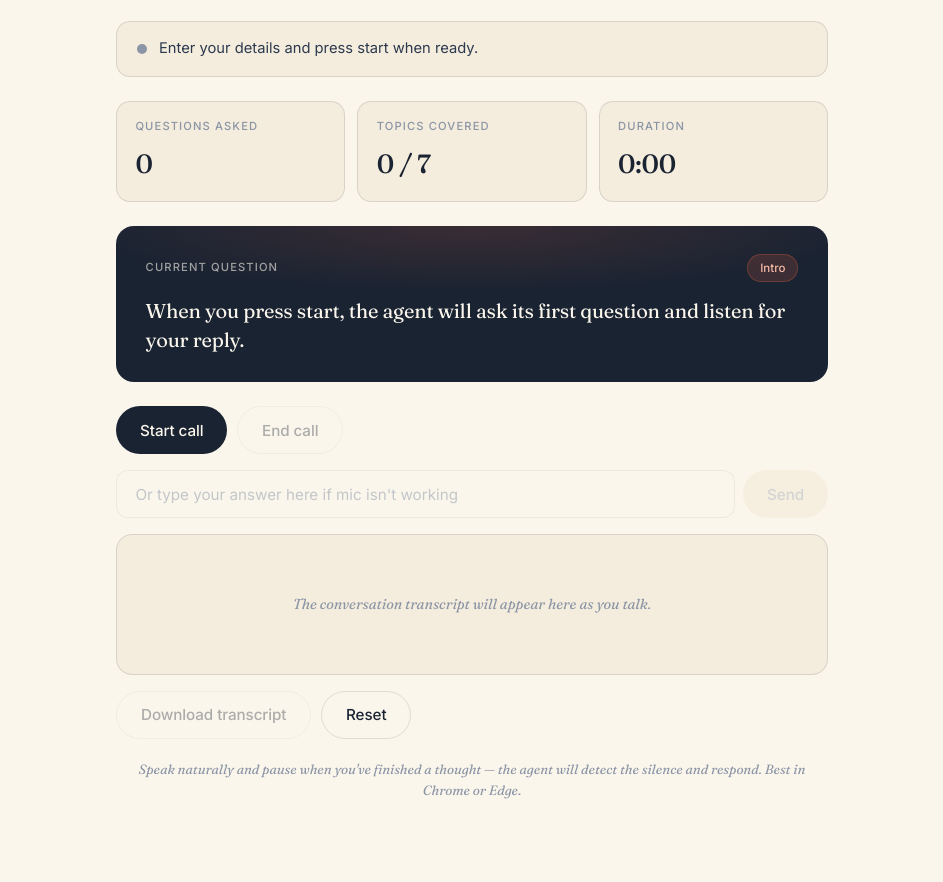
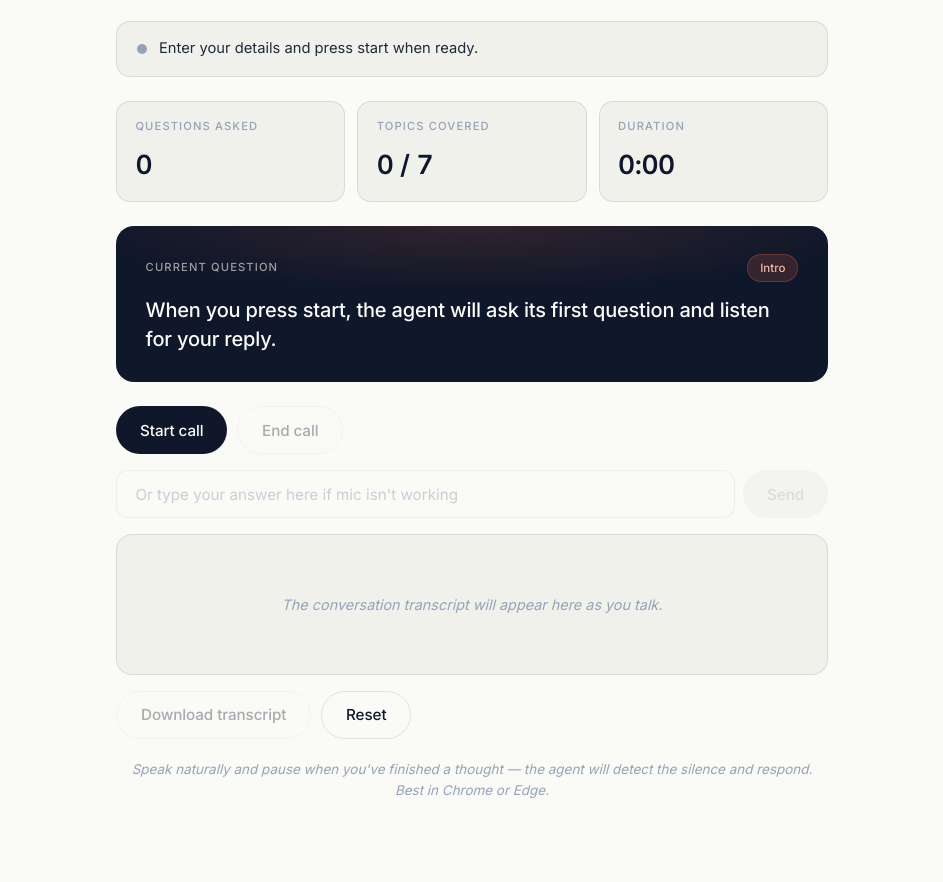
Before and after one commit to Jakes1988Doc/AI-discovery, a website: page call/index.html in a window 1280 px wide. Shown: the part 638-1520 px from the top of the page, without its empty margins (168-1111 px from the left). Drawn offline with Linux system fonts and the light colour scheme.

Commit message:
Update index.html

```diff
--- a/call/index.html
+++ b/call/index.html
@@ -4,25 +4,29 @@
 <meta charset="UTF-8" />
 <meta name="viewport" content="width=device-width, initial-scale=1.0" />
 <title>Your Discovery Call — AI Growth Catalyst</title>
+<link rel="icon" type="image/svg+xml" href="../favicon.svg" />
+<link rel="alternate icon" href="../favicon.svg" />
+<link rel="icon" type="image/svg+xml" href="/favicon.svg" />
+<link rel="apple-touch-icon" href="/favicon.svg" />
 <link rel="preconnect" href="https://fonts.googleapis.com">
 <link rel="preconnect" href="https://fonts.gstatic.com" crossorigin>
-<link href="https://fonts.googleapis.com/css2?family=Fraunces:ital,opsz,wght@0,9..144,400;0,9..144,500;1,9..144,400&family=Inter:wght@400;500;600&display=swap" rel="stylesheet">
+<link href="https://fonts.googleapis.com/css2?family=Inter:wght@400;500;600;700&display=swap" rel="stylesheet">
 <style>
   :root {
-    --cream: #fbf6ec;
-    --cream-2: #f4ecdc;
-    --cream-3: #ede2cb;
-    --ink: #1a2332;
-    --ink-soft: #2c3a4f;
-    --ink-dim: #5d6b80;
-    --ink-faint: #8b95a6;
+    --cream: #fafaf7;
+    --cream-2: #f1f1ec;
+    --cream-3: #e6e6df;
+    --ink: #0f172a;
+    --ink-soft: #1e293b;
+    --ink-dim: #475569;
+    --ink-faint: #94a3b8;
     --terracotta: #c85a3e;
     --terracotta-deep: #a3432b;
-    --terracotta-soft: #f0d4c8;
-    --sage: #6b8268;
+    --terracotta-soft: #fde7df;
+    --sage: #4f7d3f;
     --gold: #b8843a;
-    --line: rgba(26, 35, 50, 0.12);
-    --line-soft: rgba(26, 35, 50, 0.06);
+    --line: rgba(15, 23, 42, 0.10);
+    --line-soft: rgba(15, 23, 42, 0.05);
     --warn: #b8843a;
     --live: #c85a3e;
   }
@@ -45,10 +49,7 @@
       radial-gradient(ellipse 50% 50% at 90% 30%, rgba(107, 130, 104, 0.06), transparent 70%);
     pointer-events: none;
     z-index: 0;
-  }
-  .serif { font-family: 'Fraunces', Georgia, serif; font-style: italic; font-weight: 400; }
-
-  .top-bar {
+  }.top-bar {
     position: relative;
     z-index: 10;
     border-bottom: 1px solid var(--line);
@@ -91,10 +92,9 @@
   }
   header.page-header { margin-bottom: 2.5rem; text-align: center; }
   h1 {
-    font-family: 'Fraunces', Georgia, serif;
     margin: 0 0 1rem;
     font-size: clamp(2rem, 4.5vw, 3rem);
-    font-weight: 400;
+    font-weight: 700;
     letter-spacing: -0.025em;
     line-height: 1.05;
   }
@@ -154,9 +154,8 @@
   }
   .stat-val {
     margin: 0;
-    font-family: 'Fraunces', Georgia, serif;
     font-size: 1.65rem;
-    font-weight: 500;
+    font-weight: 600;
     letter-spacing: -0.015em;
     font-variant-numeric: tabular-nums;
     color: var(--ink);
@@ -201,11 +200,10 @@
   }
   .current-q-text {
     margin: 0;
-    font-family: 'Fraunces', Georgia, serif;
     font-size: 1.25rem;
     line-height: 1.45;
     letter-spacing: -0.01em;
-    font-weight: 400;
+    font-weight: 500;
   }
 
   .controls {
@@ -287,7 +285,6 @@
     padding: 2.5rem 0;
     margin: 0;
     font-style: italic;
-    font-family: 'Fraunces', Georgia, serif;
   }
   .turn { padding: 0.85rem 0; border-bottom: 1px solid var(--line); }
   .turn:last-child { border-bottom: none; }
@@ -331,7 +328,6 @@
     line-height: 1.6;
     text-align: center;
     font-style: italic;
-    font-family: 'Fraunces', Georgia, serif;
   }
 
   .name-prompt {
```
